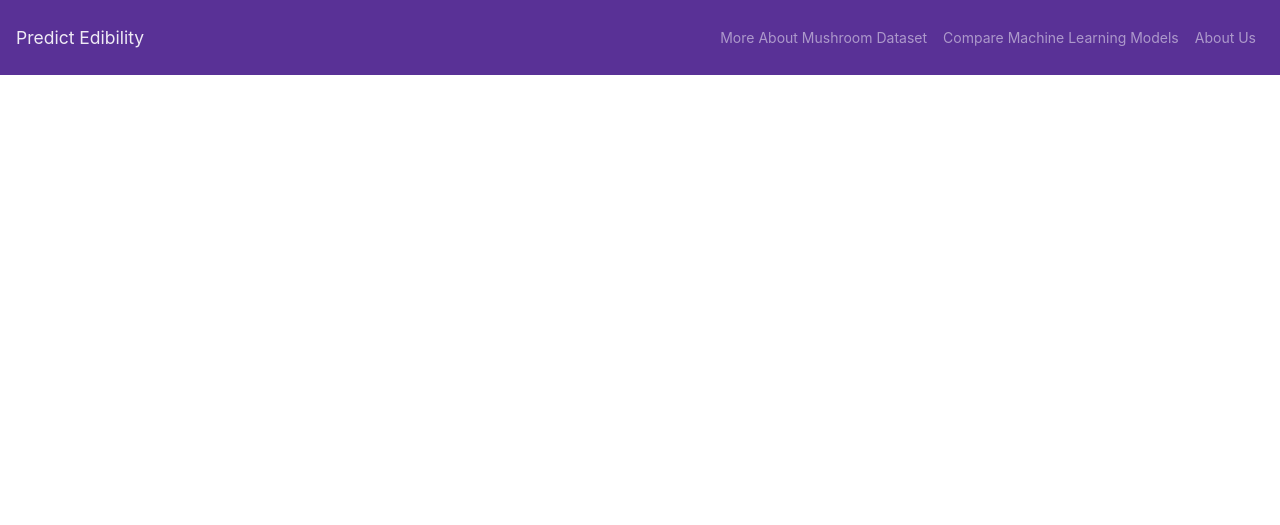
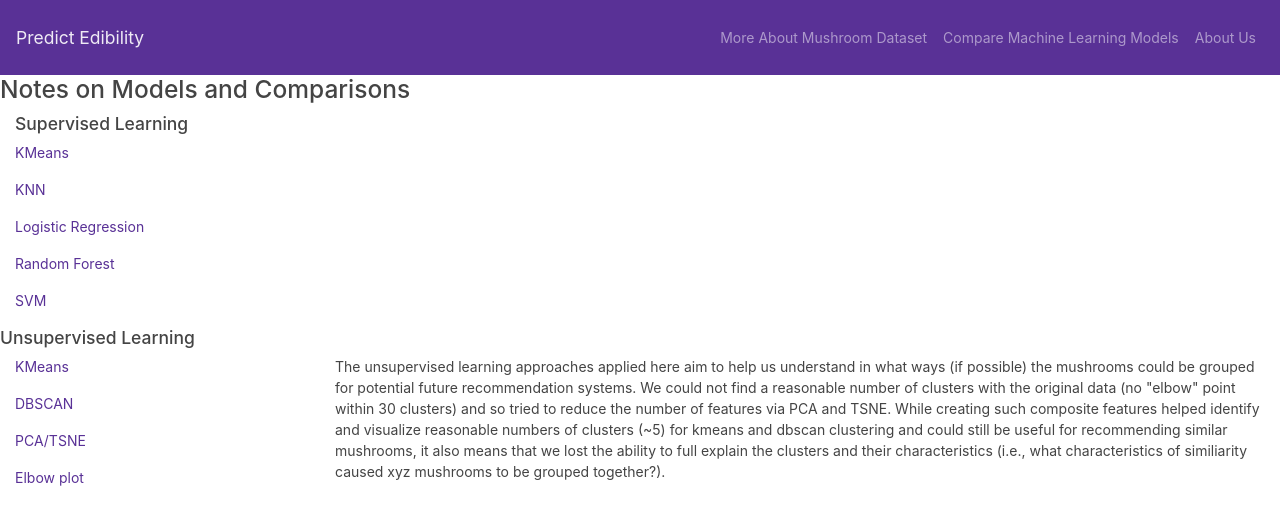
Before and after one commit to cdenq/mushroom-edibility-predictor-web-app, a Flask app: page /compare_models in a window 1280 px wide. Shown: the top 525 px of the page. Run offline with Flask 2, Linux system fonts and the light colour scheme; some libraries are stand-ins or nearby versions.

Commit message:
adding html edits to compare model file

```diff
--- a/templates/compare_models.html
+++ b/templates/compare_models.html
@@ -8,7 +8,8 @@
   <title>Compare ML Models</title>
 
   <!--Bootstrap CSS-->
-  <link rel="stylesheet" href="https://maxcdn.bootstrapcdn.com/bootstrap/4.0.0/css/bootstrap.min.css" integrity="sha384-Gn5384xqQ1aoWXA+058RXPxPg6fy4IWvTNh0E263XmFcJlSAwiGgFAW/dAiS6JXm" crossorigin="anonymous">
+  <link rel="stylesheet" href="https://maxcdn.bootstrapcdn.com/bootstrap/4.0.0/css/bootstrap.min.css"
+    integrity="sha384-Gn5384xqQ1aoWXA+058RXPxPg6fy4IWvTNh0E263XmFcJlSAwiGgFAW/dAiS6JXm" crossorigin="anonymous">
   <!-- Our CSS -->
   <link rel="stylesheet" type="text/css" href="../static/css/style.css">
   <!-- bootswatch -->
@@ -21,7 +22,8 @@
 <body>
   <nav class="navbar navbar-expand-lg navbar-dark bg-primary">
     <a class="navbar-brand" href="/">Predict Edibility</a>
-        <button class="navbar-toggler" type="button" data-toggle="collapse" data-target="#navbarNavDropdown" aria-controls="navbarNavDropdown" aria-expanded="false" aria-label="Toggle navigation">
+    <button class="navbar-toggler" type="button" data-toggle="collapse" data-target="#navbarNavDropdown"
+      aria-controls="navbarNavDropdown" aria-expanded="false" aria-label="Toggle navigation">
       <span class="navbar-toggler-icon"></span>
     </button>
     <div class="collapse navbar-collapse justify-content-end" id="navbarNavDropdown">
@@ -39,9 +41,77 @@
     </div>
   </nav>
 
-
+  <div class="container-fluid">
+    <div class = 'row'>
+      <h3>
+        Notes on Models and Comparisons
+      </h3>
+    </div>
+    <div class="row">
+      <div class="col-sm-6">
+        <h5>
+          Supervised Learning
+        </h5>
+        <a href="../Main/Resources/Models/erf.pkl" download>
+          <p>KMeans</p>
+        </a>
+        <a href="../Main/Resources/Models/knn.pkl" download>
+          <p>KNN</p>
+        </a>
+        <a href="../Main/Resources/Models/lr.pkl" download>
+          <p>Logistic Regression</p>
+        </a>
+        <a href="../Main/Resources/Models/rfc.pkl" download>
+          <p>Random Forest</p>
+        </a>
+        <a href="../Main/Resources/Models/svm.pkl" download>
+          <p>SVM</p>
+        </a>
+      </div>
+    </div>
+    <div class="row">
+      <h5>
+        Unsupervised Learning
+      </h5>
+    </div>
+    <div class="row">
+      <div class="col-sm-3">
+        <a href="../Main/Resources/Models/kmeans_mod.pkl" download>
+          <p>KMeans</p>
+        </a>
+        <a href="../Main/Resources/Models/dbscan_mod.pk1" download>
+          <p>DBSCAN</p>
+        </a>
+        <a href="../Main/Resources/Models/tsne_mod.pk1" download>
+          <p>PCA/TSNE</p>
+        </a>
+        <a href="../Main/Resources/Models/kmeans_elbow.pk1" download>
+          <p>Elbow plot</p>
+        </a>
+      </div>
+      <div class="col-sm-9">
+        <p> The unsupervised learning approaches
+          applied here aim to
+          help us understand in what ways (if possible)
+          the mushrooms could be grouped for potential
+          future recommendation systems.
+          We could not find a reasonable number of clusters with the original data
+          (no "elbow" point within 30 clusters) and so
+          tried to reduce the number of features
+          via PCA and TSNE. While creating such composite
+          features helped identify and visualize reasonable
+          numbers of clusters (~5) for kmeans and dbscan
+          clustering and could still be useful for recommending similar mushrooms,
+          it also means that we lost the
+          ability to full explain the clusters and their
+          characteristics (i.e., what characteristics of
+          similiarity caused xyz mushrooms to be grouped
+          together?). </p>
+      </div>
+    </div>
+  </div>
   <!-- JavaScript -->
   <script type="text/javascript" src="../static/js/compare_models.js"></script>
+</body>
 
-</body>
 </html>
```
Also changed, not shown: test.html (added, +14 -0 lines). Lines whose indentation alone changed are shown as unchanged.
